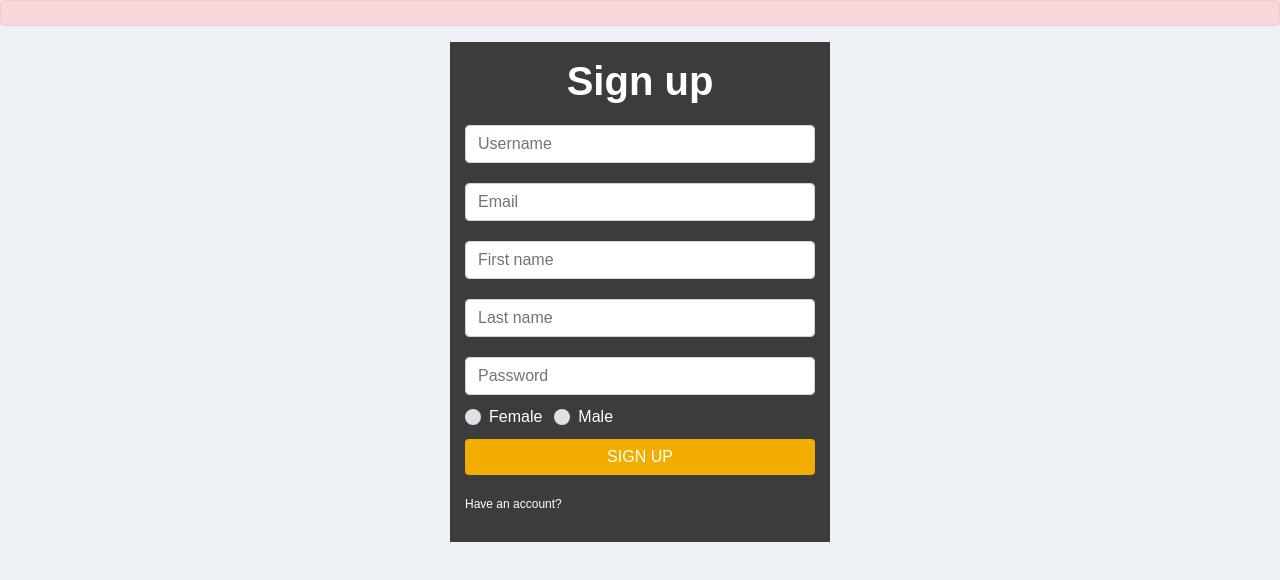
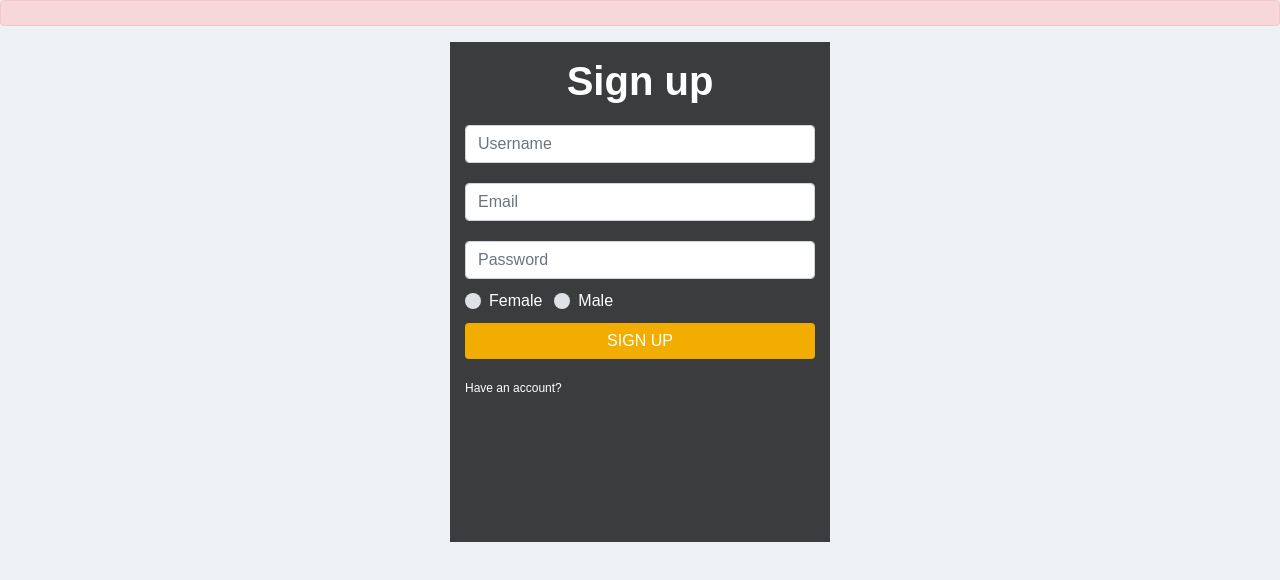
Before and after one commit to bochirkhuyag/TweetBook, an Angular app in the folder app-client/: page /register in a window 1280 px wide. Shown: the top 580 px of the page. Built offline with nearby package versions, Linux system fonts and the light colour scheme.

Commit message:
simplify register: remove first name, last name

```diff
--- a/app-client/src/app/user/resgister/resgister.component.html
+++ b/app-client/src/app/user/resgister/resgister.component.html
@@ -16,10 +16,6 @@
             <input type="email" class="form-control" placeholder="Email" name="email"
             formControlName="email" required>
 
-            <input type="text" class="form-control" placeholder="First name" name="firstName"
-            formControlName="firstName" required>
-            <input type="text" class="form-control" placeholder="Last name" name="lastName"
-            formControlName="lastName" required>
             <input type="password" class="form-control" placeholder="Password" name="password"
             formControlName="password" required>
 
--- a/app-client/src/app/user/resgister/resgister.component.ts
+++ b/app-client/src/app/user/resgister/resgister.component.ts
@@ -25,8 +25,6 @@ export class ResgisterComponent implements OnInit {
   registerForm = new FormGroup({
     userName: new FormControl(),
     email: new FormControl(""),
-    firstName: new FormControl(),
-    lastName: new FormControl(),
     password: new FormControl("", [Validators.required]),
     repeatPassword: new FormControl("", [Validators.required]),
     gender: new FormControl()
```
